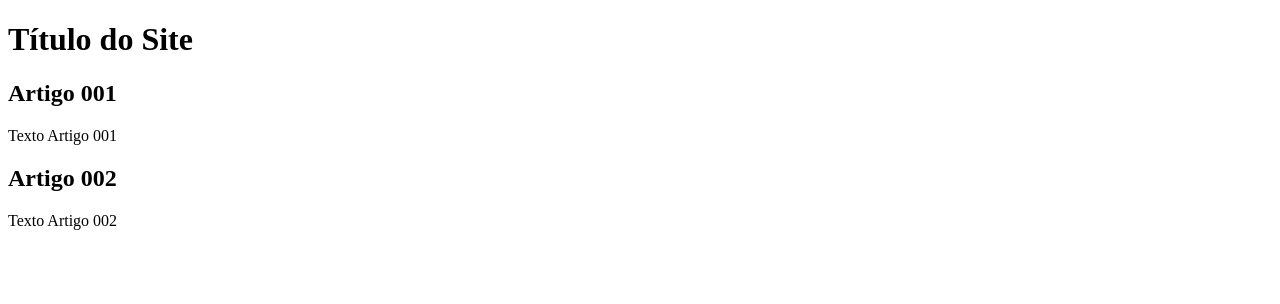
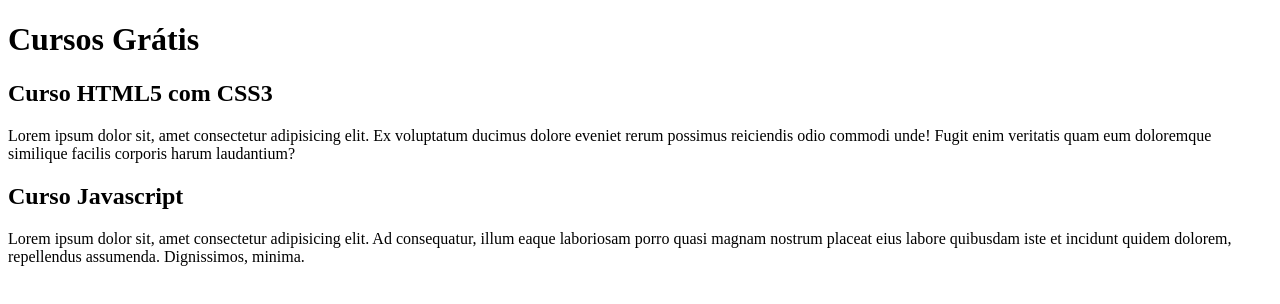
Before and after one commit to silvioSCM/Projeto-Site, a plain HTML site: page index.html in a window 1280 px wide. Drawn offline with Linux system fonts and the light colour scheme.

Commit message:
comecei a escrever conteudo

```diff
--- a/index.html
+++ b/index.html
@@ -3,20 +3,20 @@
 <head>
     <meta charset="UTF-8">
     <meta name="viewport" content="width=device-width, initial-scale=1.0">
-    <title>Título do Site</title>
+    <title></title>
 </head>
 <body>
     <main>
         <header>
-            <h1>Título do Site</h1>
+            <h1>Cursos Grátis</h1>
         </header>
         <article>
-            <h2>Artigo 001</h2>
-            <p>Texto Artigo 001</p>
+            <h2>Curso HTML5 com CSS3</h2>
+            <p>Lorem ipsum dolor sit, amet consectetur adipisicing elit. Ex voluptatum ducimus dolore eveniet rerum possimus reiciendis odio commodi unde! Fugit enim veritatis quam eum doloremque similique facilis corporis harum laudantium?</p>
         </article>
         <article>
-            <h2>Artigo 002</h2>
-            <p>Texto Artigo 002</p>
+            <h2>Curso Javascript</h2>
+            <p>Lorem ipsum dolor sit, amet consectetur adipisicing elit. Ad consequatur, illum eaque laboriosam porro quasi magnam nostrum placeat eius labore quibusdam iste et incidunt quidem dolorem, repellendus assumenda. Dignissimos, minima.</p>
         </article>
     <main>
 </body>
```
